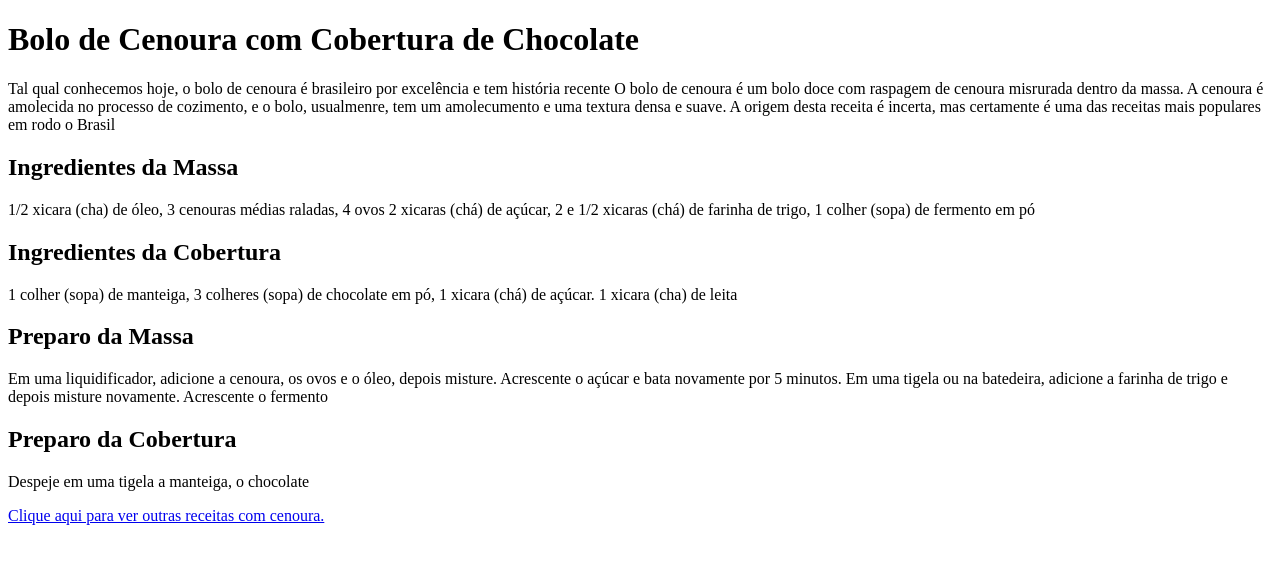
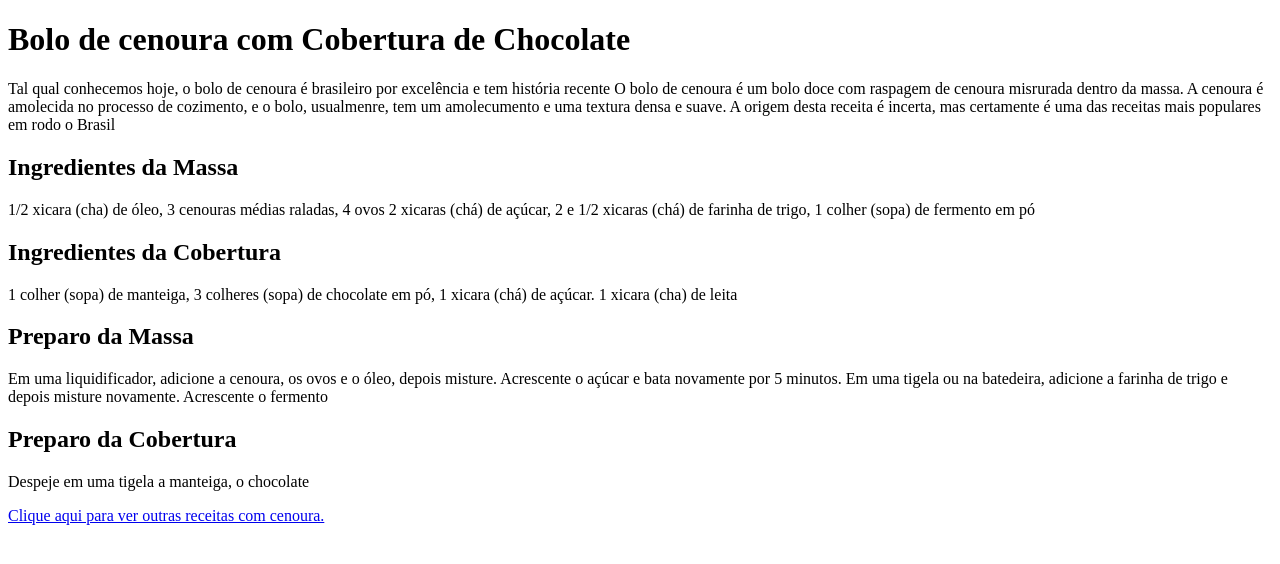
Before and after one commit to mau-sampaio/receita, a plain HTML site: page index.html in a window 1280 px wide. Drawn offline with Linux system fonts and the light colour scheme.

Commit message:
Ajuste na Cenoura

```diff
--- a/index.html
+++ b/index.html
@@ -9,7 +9,7 @@
 
 <body>
     <header>
-        <h1>Bolo de Cenoura com Cobertura de Chocolate </h1>
+        <h1>Bolo de cenoura com Cobertura de Chocolate </h1>
         <p> Tal qual conhecemos hoje, o bolo de cenoura é brasileiro por excelência e tem história recente O bolo de cenoura é um bolo doce com
             raspagem de cenoura misrurada dentro da massa. A cenoura é amolecida no processo de cozimento, e o bolo, usualmenre, tem um
             amolecumento e uma textura densa e suave. A origem desta receita é incerta, mas certamente é uma das receitas mais populares em rodo o
```
